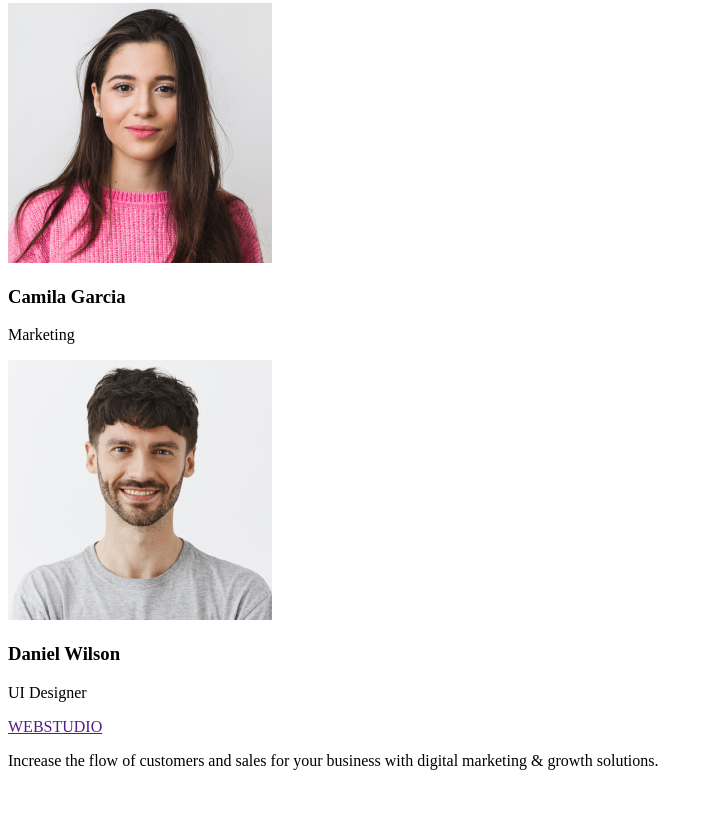
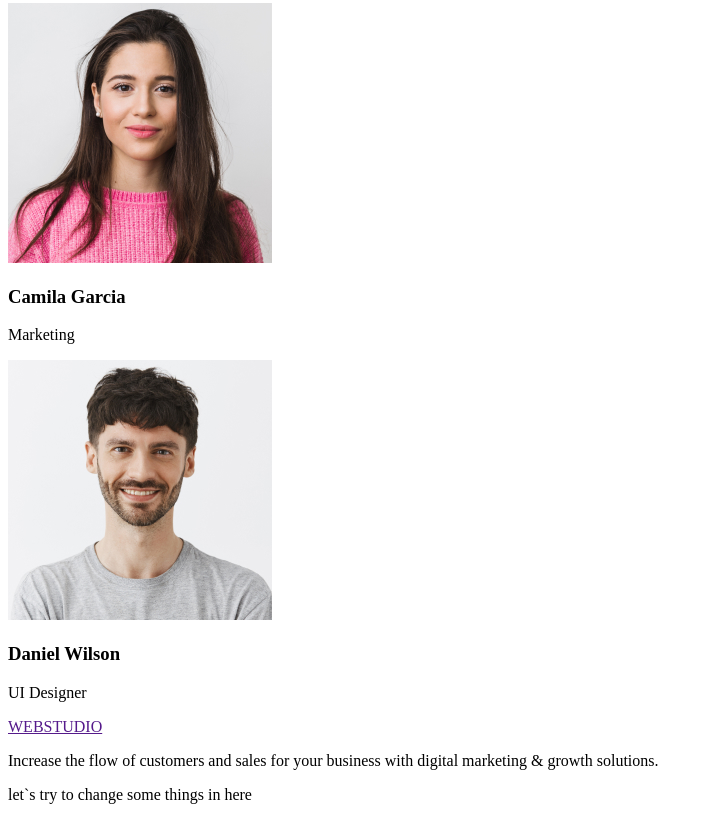
Before and after one commit to era-Altrona/goit-markup-hw-01, a plain HTML site: page indext.html in a window 1280 px wide. Shown: the part 1219-2039 px from the top of the page, without its empty margins (0-709 px from the left). Before the commit the page ends 2005 px from the top, so only its background shows below. Drawn offline with Linux system fonts and the light colour scheme.

Commit message:
Update indext.html

```diff
--- a/indext.html
+++ b/indext.html
@@ -76,6 +76,7 @@
         Increase the flow of customers and sales for your business with digital
         marketing & growth solutions.
       </p>
+      <p> let`s try to change some things in here </p>
     </footer>
   </body>
 </html>
```
